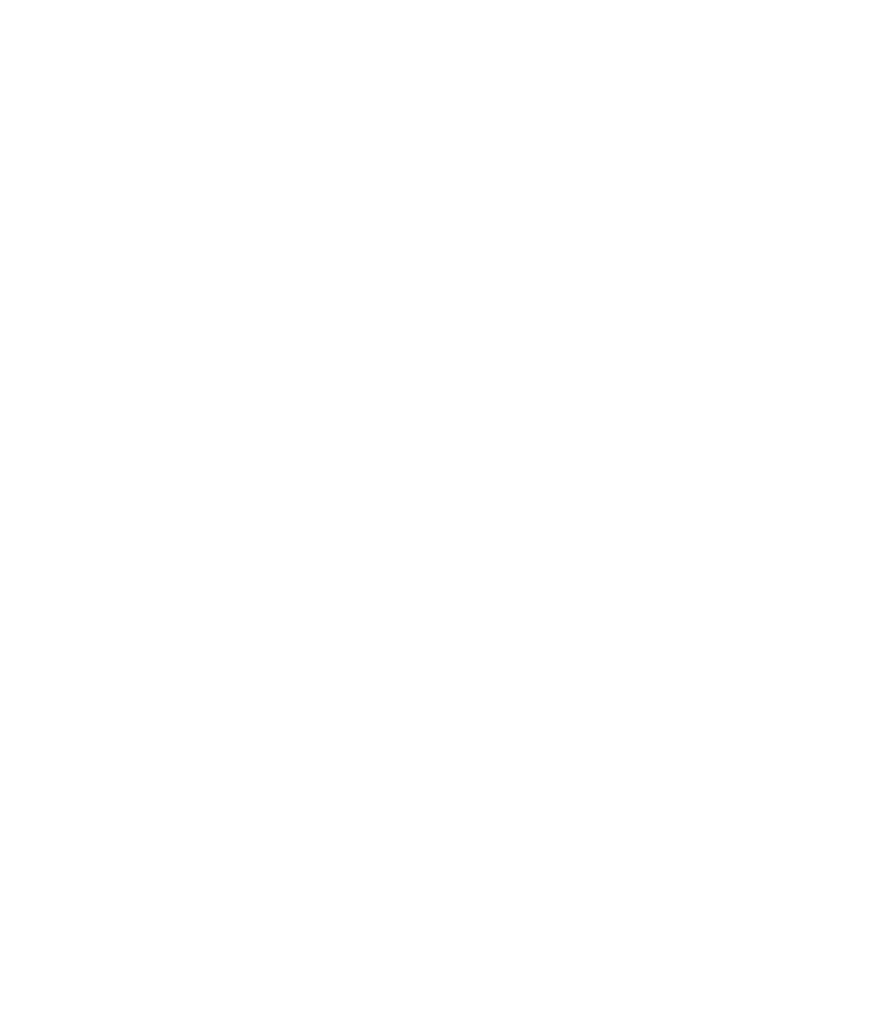
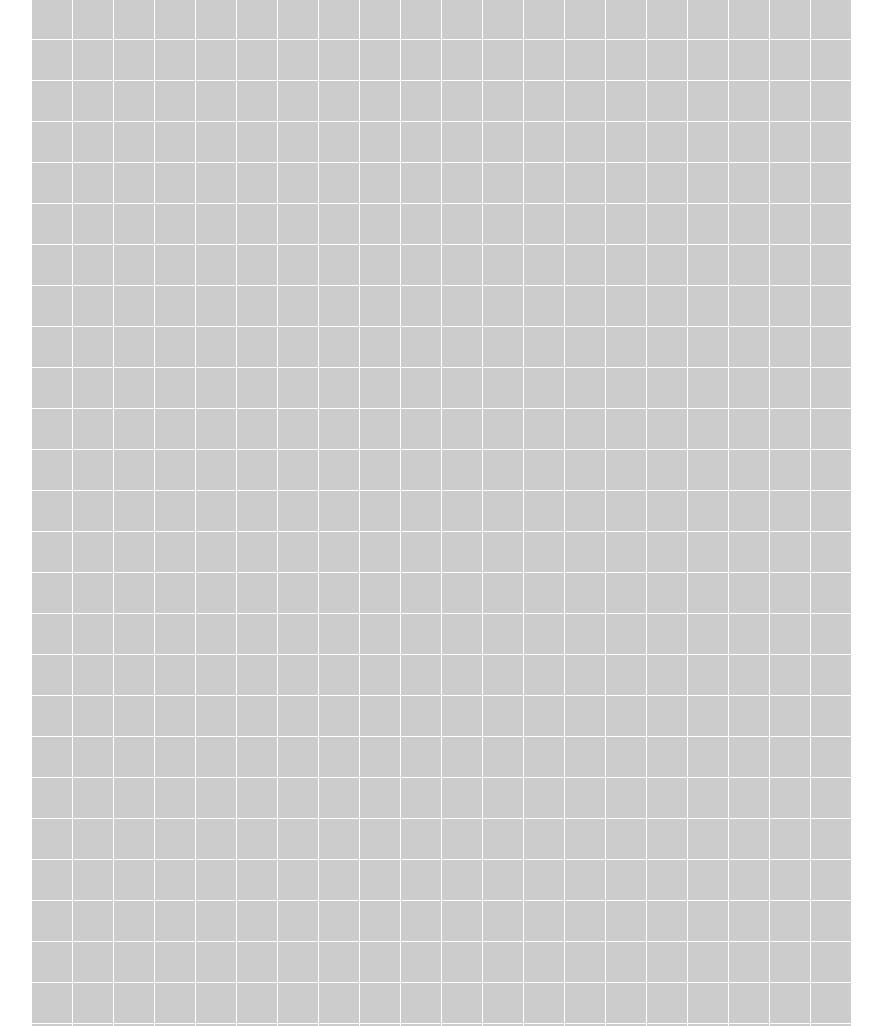
Before and after one commit to acciojob/Color-board-Arsh249, a website: page main.html in a window 1280 px wide. Shown: the top 1026 px of the page, without its empty margins (199-1081 px from the left). Before the commit the page ends 800 px from the top, so only its background shows below. Drawn offline with Linux system fonts and the light colour scheme.

Commit message:
created a submission

```diff
--- a/main.html
+++ b/main.html
@@ -7,7 +7,12 @@
 </head>
 
 <body>
-	<!-- the entire body must be written by student -->
+	<div class="container">
+        <!-- Generating 800 boxes -->
+        <div id="board" class="board">
+            <!-- Boxes will be generated dynamically using JavaScript -->
+        </div>
+    </div>
     <script type="text/javascript" src="./script.js">
 </script>
 
--- a/script.js
+++ b/script.js
@@ -1 +1,22 @@
-//your JS code here. If required.
+document.addEventListener("DOMContentLoaded", function() {
+    const board = document.getElementById('board');
+
+    // Generate 800 boxes
+    for (let i = 0; i < 800; i++) {
+        const box = document.createElement('div');
+        box.classList.add('square');
+        board.appendChild(box);
+
+        // Add event listener for smooth color change
+        box.addEventListener('mouseover', function() {
+            box.style.backgroundColor = "#ff0000";
+        });
+
+        // Reset color after 1 second
+        box.addEventListener('mouseout', function() {
+            setTimeout(function() {
+                box.style.backgroundColor = "#ccc";
+            }, 1000);
+        });
+    }
+});
--- a/styles.css
+++ b/styles.css
@@ -1 +1,24 @@
-/*  your css code here. If applicable */
+.container {
+    display: flex;
+    justify-content: center;
+    align-items: center;
+    height: 100vh;
+}
+
+.board {
+    display: grid;
+    grid-template-columns: repeat(20, 40px);
+    grid-template-rows: repeat(40, 40px);
+    gap: 1px;
+}
+
+.square {
+    width: 40px;
+    height: 40px;
+    background-color: #ccc;
+    transition: background-color 1s ease; /* Smooth transition */
+}
+
+.square:hover {
+    background-color: #ff0000;
+}
```
